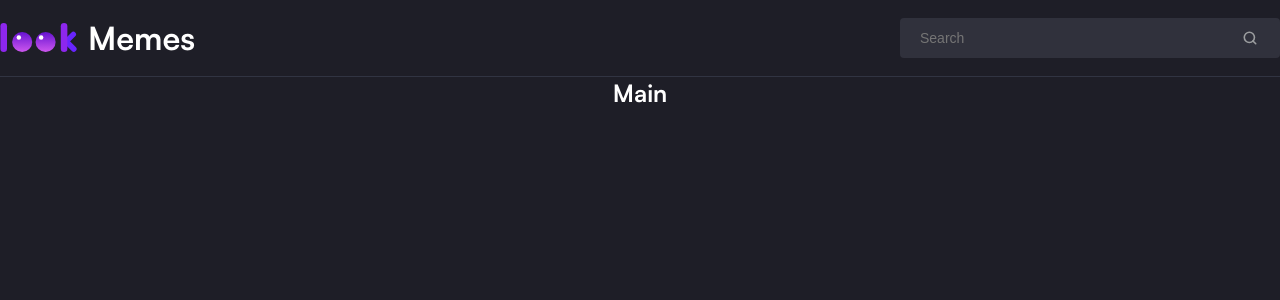
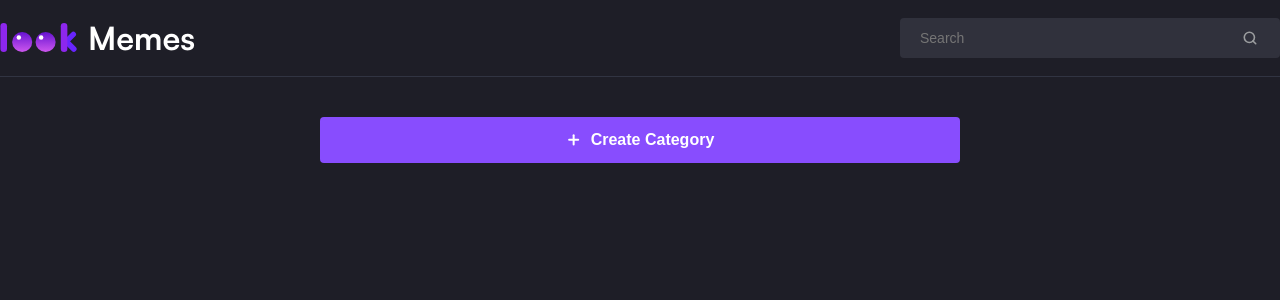
Before and after one commit to Ostafii4uk/3look-test-task, a Next.js app: page / in a window 1280 px wide. Shown: the top 300 px of the page. Built offline with nearby package versions, Linux system fonts and the light colour scheme.

Commit message:
Added Button componentn

```diff
--- a/src/app/page.module.css
+++ b/src/app/page.module.css
@@ -1,4 +1,5 @@
 .main {
+  padding-top: 40px;
   display: flex;
   flex-direction: column;
   justify-content: center;
--- a/src/app/page.tsx
+++ b/src/app/page.tsx
@@ -1,9 +1,10 @@
 import styles from './page.module.css'
+import Button from '@/components/Button/Button'
 
 export default function Home() {
   return (
     <main className={styles.main}>
-      <h2>Main</h2>
+      <Button type='create' />
     </main>
   )
 }
--- /dev/null
+++ b/src/components/Button/Button.module.css
@@ -0,0 +1,36 @@
+.button {
+  width: 640px;
+  padding: 14px 0;
+  display: flex;
+  align-items: center;
+  justify-content: center;
+  gap: 10px;
+  border-radius: 4px;
+  border: none;
+  cursor: pointer;
+}
+
+.create {
+  background: #884DFE;
+}
+
+.create:hover {
+  background: linear-gradient(#A139FD, #50BDFC);
+}
+
+.save {
+  background-color: #45CB54;
+}
+
+.cancel {
+  background-color: transparent;
+  border: 3px solid #424454
+}
+
+.text {
+  text-transform: capitalize;
+  font-size: 16px;
+  font-weight: 700;
+  line-height: 18px;
+  color: #FFFFFF;
+}
--- /dev/null
+++ b/src/components/Button/Button.tsx
@@ -0,0 +1,29 @@
+import Styles from './Button.module.css'
+import plusIcon from '../../../public/assets/svgs/plus.svg'
+import checkIcon from '../../../public/assets/svgs/check-circle.svg'
+import Image from 'next/image'
+
+type ButtonType = 'create' | 'save' | 'cancel'
+
+const Button: React.FC<{type: ButtonType}> = ({type}) => {
+  const getButtonText = () => {
+    if (type === 'save') {
+      return 'save changes'
+    } else if (type === 'create') {
+      return 'create category'
+    } else {
+      return type
+
+    }
+  }
+
+  return (
+    <button className={`${Styles.button} ${Styles[type]}`}>
+      {type === 'create' && <Image src={plusIcon} alt='plus-icon' />}
+      {type === 'save' && <Image src={checkIcon} alt='check-icon' />}
+      <span className={Styles.text}>{getButtonText()}</span>
+    </button>
+  )
+}
+
+export default Button
```
Also changed, not shown: public/assets/svgs/check-circle.svg (added), public/assets/svgs/plus.svg (added).
